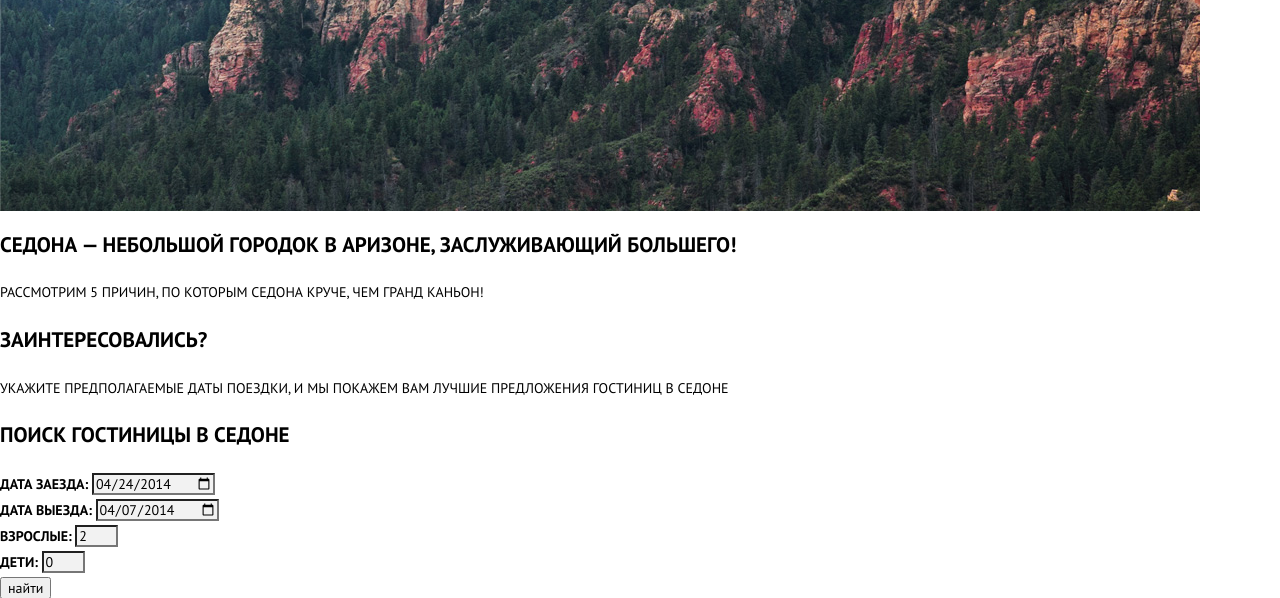
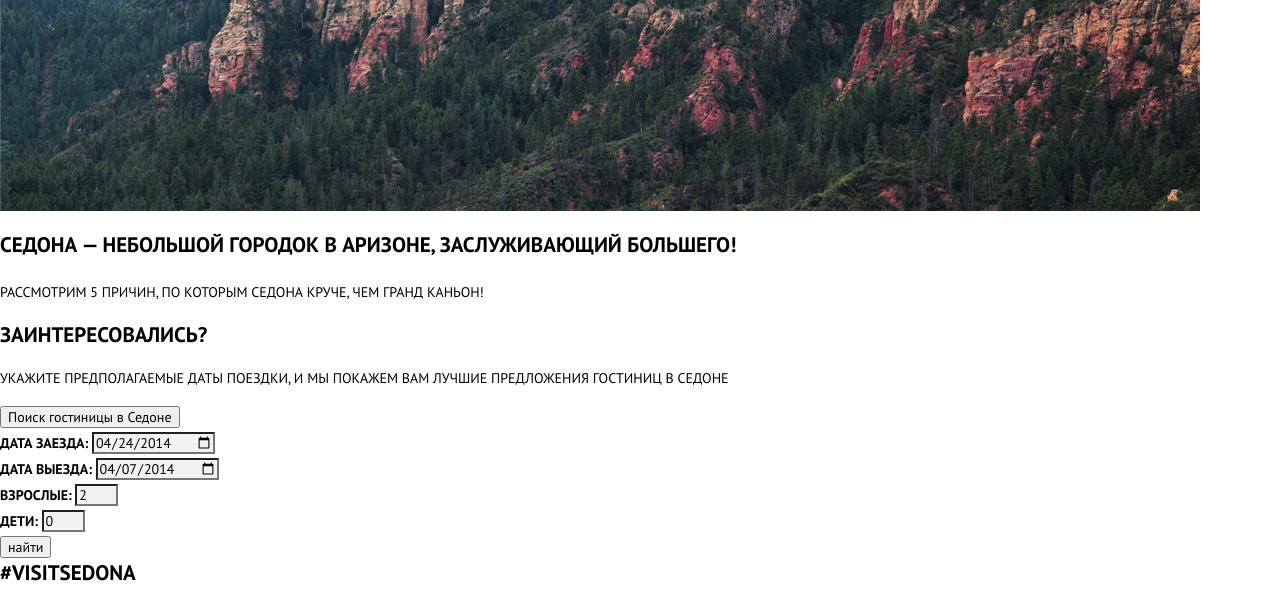
Before and after one commit to Andruhch/865325-sedona-24, a plain HTML site: page index.html in a window 1280 px wide. Shown: the part 799-1397 px from the top of the page. Drawn offline with Linux system fonts and the light colour scheme.

Commit message:
Базовая стилизация fix2

```diff
--- a/css/style.css
+++ b/css/style.css
@@ -54,11 +54,6 @@ input[type="radio"].visually-hidden {
 .features .sedona-description {
     font-size: 21px;
     font-weight: bold;
-}
-
-.booking h2 {
-    font-size: 21px;
-    line-height: 36px;
 }
 
 .booking p {
--- a/index.html
+++ b/index.html
@@ -35,7 +35,7 @@
         <h2>Заинтересовались? </h2>
         <p>Укажите предполагаемые даты поездки, и мы покажем вам лучшие предложения гостиниц
             в седоне</p>
-        <h2>поиск гостиницы в седоне</h2>
+        <button class="search-hotel-btn" type="button">Поиск гостиницы в Седоне</button>
         <form class="booking-form" action="#" method="post">
 
             <div class="booking-form-dates">
```
